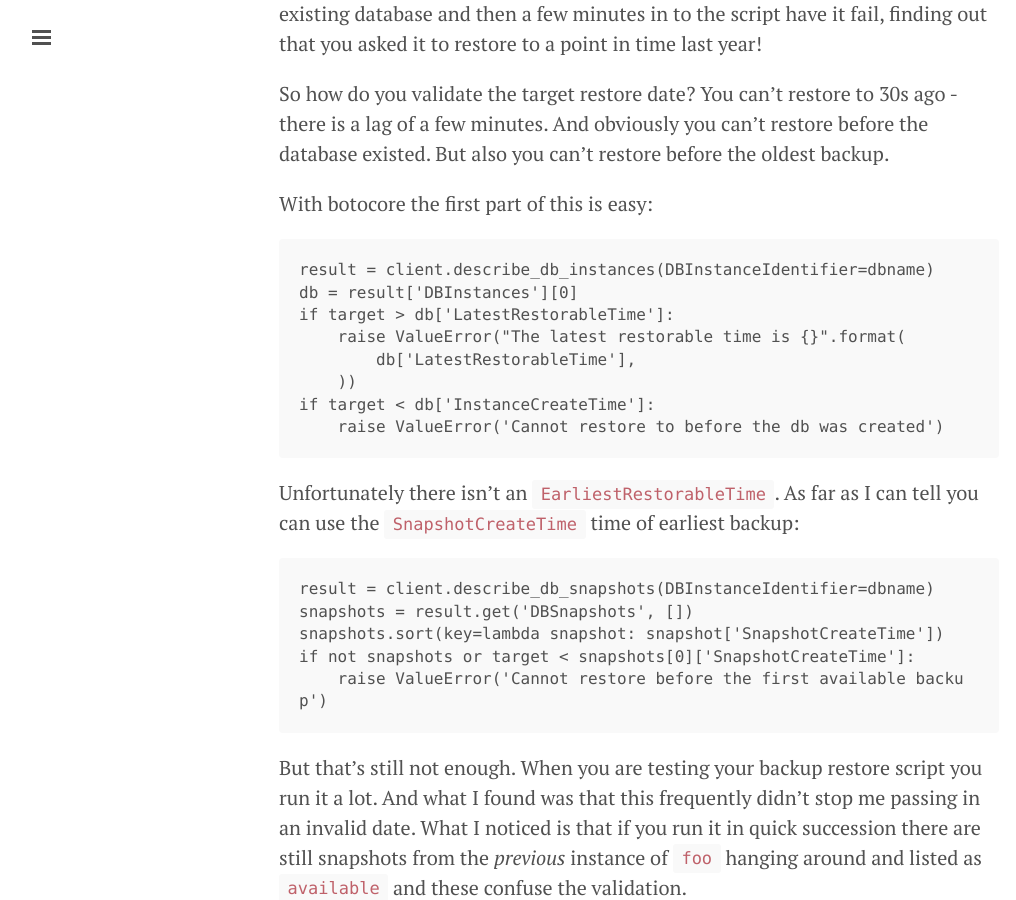
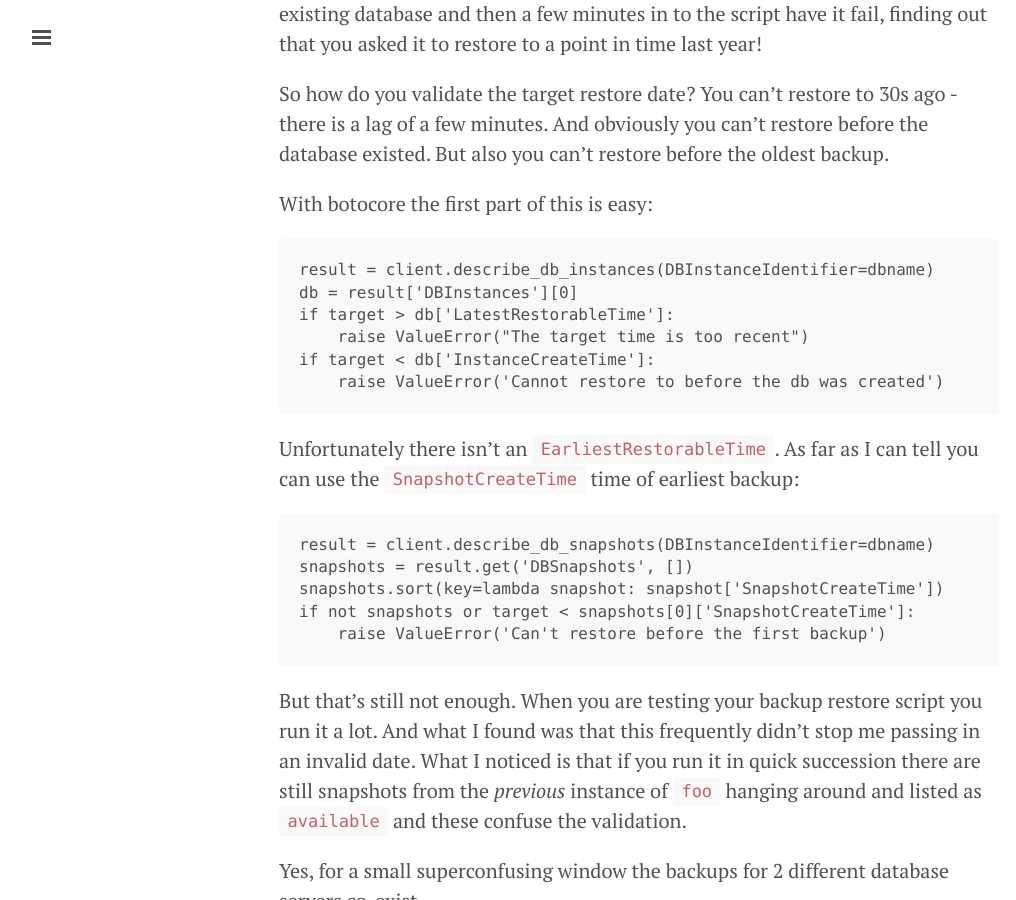
Before and after one commit to Jc2k/Jc2k.github.io, a Jekyll site: the page built from _posts/2015-05-24-rds-backups-point-in-time.md, in a window 1280 px wide and 900 px high, scrolled down 543 px. Shown: the whole window, without its empty margins (1-1017 px from the left). Built offline with Jekyll 4.4.1, drawn with Linux system fonts in a browser that asks for light colours; Markdown is read by kramdown in place of the engine named in the settings.

Commit message:
More formatting fixes

```diff
--- a/_posts/2015-05-24-rds-backups-point-in-time.md
+++ b/_posts/2015-05-24-rds-backups-point-in-time.md
@@ -19,9 +19,7 @@ With botocore the first part of this is easy:
     result = client.describe_db_instances(DBInstanceIdentifier=dbname)
     db = result['DBInstances'][0]
     if target > db['LatestRestorableTime']:
-        raise ValueError("The latest restorable time is {}".format(
-            db['LatestRestorableTime'],
-        ))
+        raise ValueError("The target time is too recent")
     if target < db['InstanceCreateTime']:
         raise ValueError('Cannot restore to before the db was created')
 
@@ -31,7 +29,7 @@ Unfortunately there isn't an `EarliestRestorableTime`. As far as I can tell you
     snapshots = result.get('DBSnapshots', [])
     snapshots.sort(key=lambda snapshot: snapshot['SnapshotCreateTime'])
     if not snapshots or target < snapshots[0]['SnapshotCreateTime']:
-        raise ValueError('Cannot restore before the first available backup')
+        raise ValueError('Can't restore before the first backup')
 
 But that's still not enough. When you are testing your backup restore script you run it a lot. And what I found was that this frequently didn't stop me passing in an invalid date. What I noticed is that if you run it in quick succession there are still snapshots from the *previous* instance of `foo` hanging around and listed as `available` and these confuse the validation.
 
```
